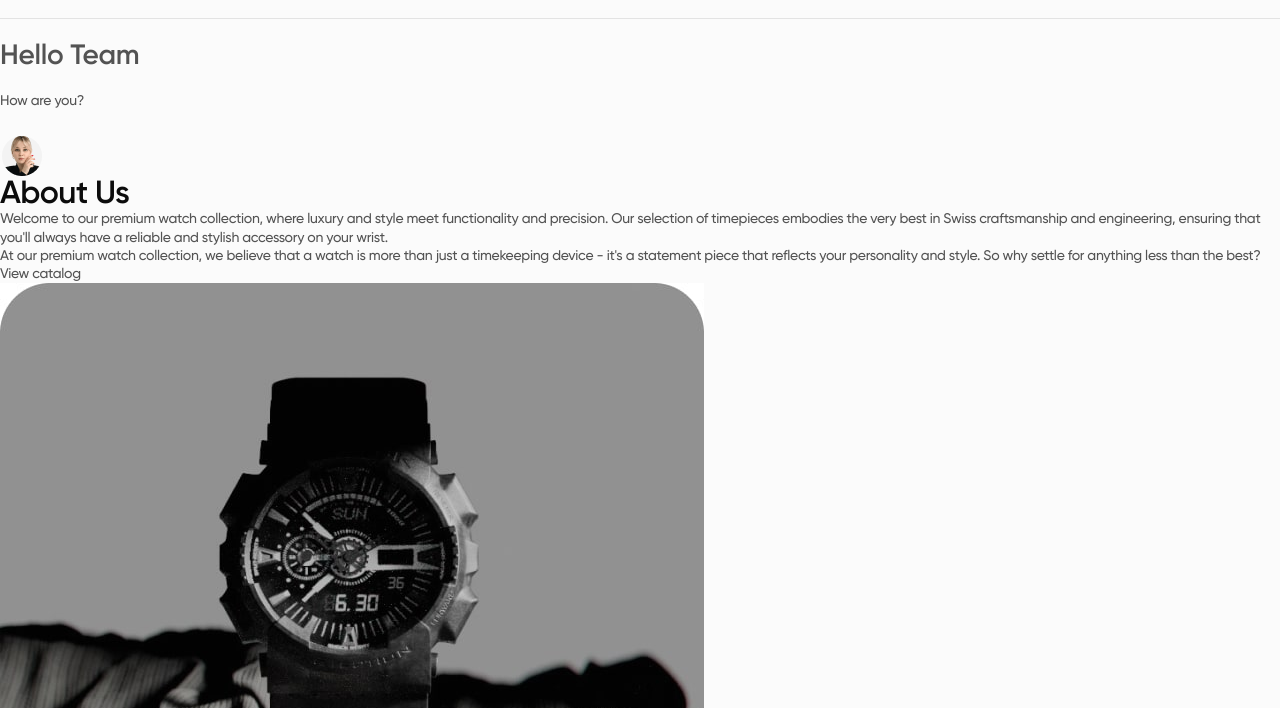
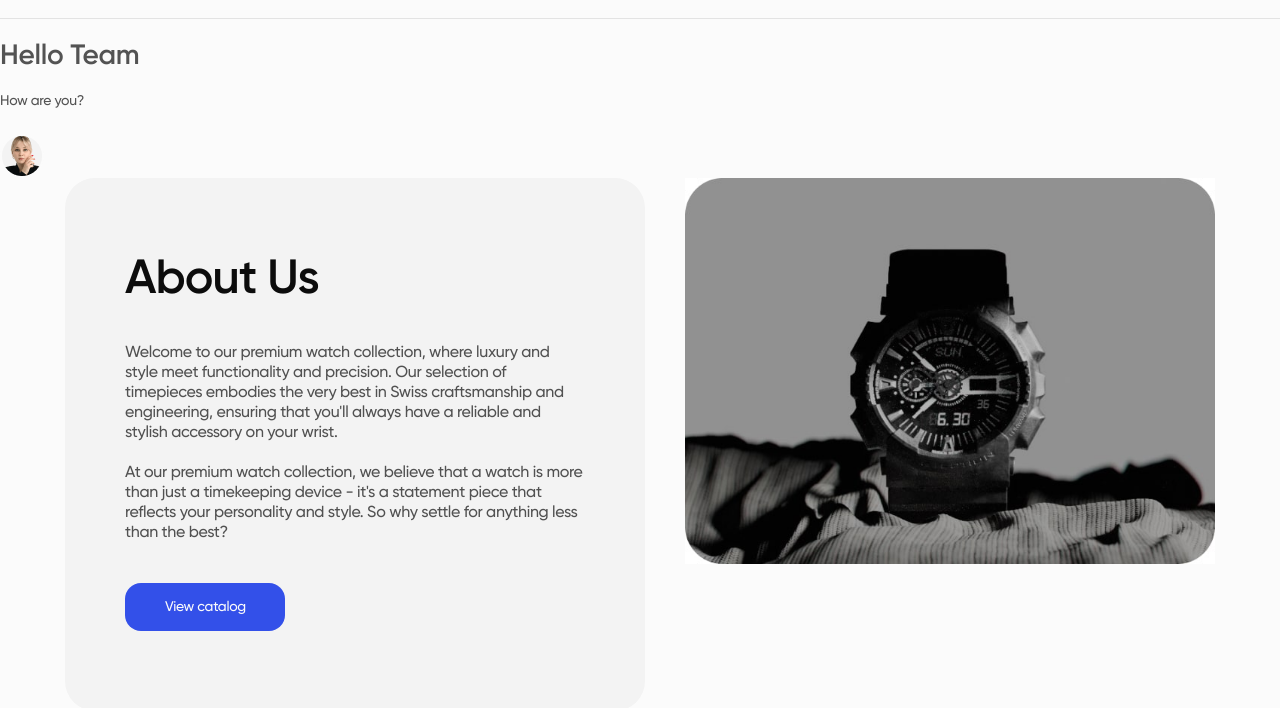
Before and after one commit to Viacheslav-Danylko/project-a-mo-jove-sv, a website built with Vite: page src/index.html in a window 1280 px wide. Shown: the part 92-800 px from the top of the page. Built offline with nearby package versions, Linux system fonts and the light colour scheme; files whose address does not match are found by name.

Commit message:
add about-us-1

```diff
--- a/src/css/about-us.css
+++ b/src/css/about-us.css
@@ -1,12 +1,127 @@
 .about-us {
+    width: 375px;
+    display: flex;
+    flex-direction: column;
+    gap: 20px;
 }
+
 .about-us-box {
+    width: 335px;
+    background-color: #F3F3F3;
+    border-radius: 30px;
+    margin: 60px 20px 0 20px;
+
 }
+
 .about-us-title {
+    margin-top: 40px;
+    margin-left: 20px;
+    margin-bottom: 28px;
 }
+
 .about-us-text {
+    width: 295px;
+    margin-bottom: 20px;
+    margin-left: 20px;
+
 }
+
 .about-us-btn-link {
+    display: inline-block;
+    padding: 15px 37px 15px 38px;
+    background-color: #3350E9;
+    color: #FBFBFB;
+    text-align: center;
+    width: 160px;
+    height: 48px;
+    border-radius: 16px;
+    margin-left: 20px;
+    margin-top: 20px;
+    margin-bottom: 40px;
 }
+
+.about-us-btn-link:hover,
+.about-us-btn-link:focus {
+    background-color: #1F3CD4;
+}
+
 .about-us-img-box {
+    margin: 0 20px 60px 20px;
 }
+
+.about-us-img {
+    border-radius: 30px;
+    width: 335px;
+}
+
+@media screen and (min-width: 768px) {
+    .about-us {
+        width: 768px;
+        gap: 40px;
+    }
+
+    .about-us-box {
+        width: 704px;
+    }
+
+    .about-us-title {
+        margin: 80px 60px;
+        font-weight: 600;
+        font-size: 48px;
+        line-height: 0.92;
+        margin-bottom: 40px;
+    }
+
+    .about-us-text {
+        width: 584px;
+        margin-left: 60px;
+        font-weight: 500;
+        font-size: 16px;
+        line-height: 1.25;
+        letter-spacing: -0.02em;
+        color: rgba(12, 12, 12, 0.7);
+    }
+
+    .about-us-btn-link {
+        margin-top: 40px;
+        margin-left: 60px;
+        margin-bottom: 80px;
+    }
+
+    .about-us-img-box {
+        margin-bottom: 80px;
+    }
+
+    .about-us-img {
+        border-radius: 50px;
+        width: 704px;
+    }
+}
+
+@media screen and (min-width: 1280px) {
+    .about-us {
+        width: 1280px;
+        padding: 0px 65px;
+        display: flex;
+        flex-direction: row;
+        gap: 40px;
+    }
+
+    .about-us-box {
+        width: 580px;
+        margin: 0 auto;
+    }
+
+    .about-us-text {
+        width: 460px;
+    }
+
+    .about-us-btn-link {
+        margin-top: 20px;
+    }
+
+    .about-us-img-box {
+        width: 530px;
+        margin: 0 auto;
+    }
+}
--- a/src/partials/about-us.html
+++ b/src/partials/about-us.html
@@ -1,6 +1,6 @@
 <section class="about-us">
     <div class="about-us-box">
-        <h2 class="about-us-title">About Us</h2>
+        <h2 class="about-us-title" id="about-us">About Us</h2>
         <p class="about-us-text">Welcome to our premium watch collection, where luxury and style meet functionality and precision. Our selection of timepieces embodies the very best in Swiss craftsmanship and engineering, ensuring that you'll always have a reliable and stylish accessory on your wrist.</p>
         <p class="about-us-text">At our premium watch collection, we believe that a watch is more than just a timekeeping device - it's a statement piece that reflects your personality and style. So why settle for anything less than the best? </p>
         <a href="#" class="about-us-btn-link">View catalog</a>
```
